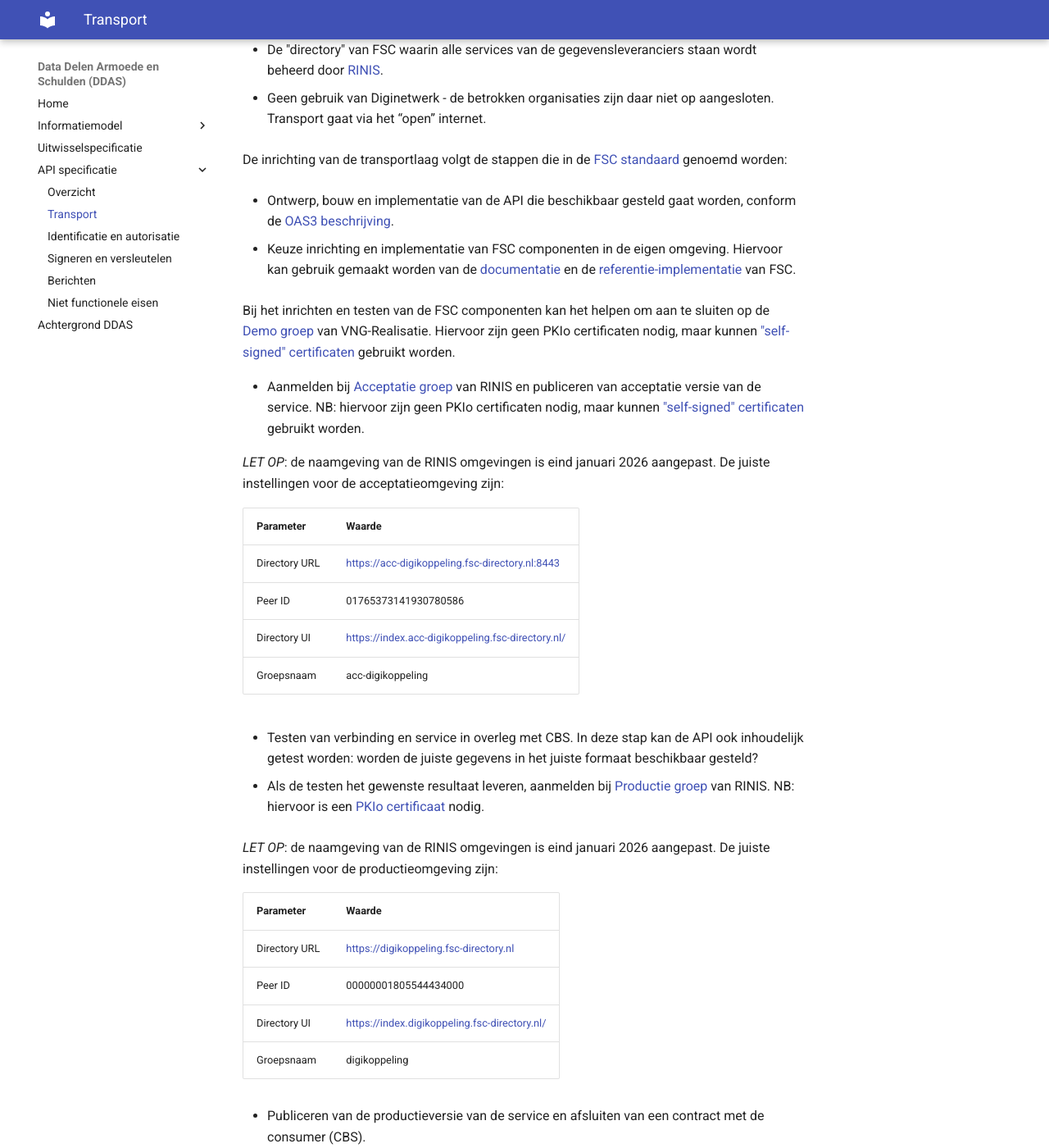
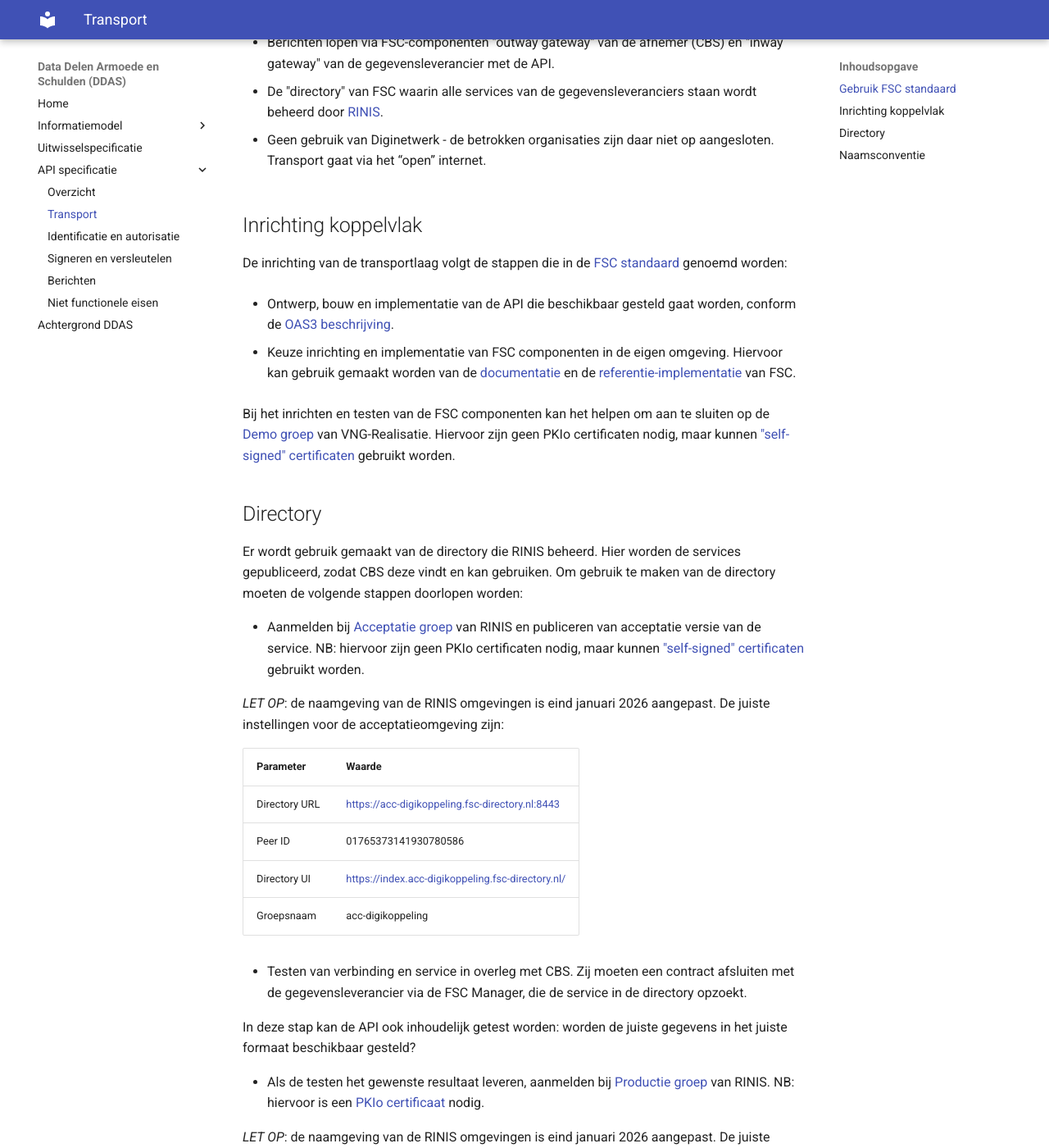
Before and after one commit to Govert-Claus/DDAS-API, an MkDocs documentation site: the page built from docs/transport.md, in a window 1280 px wide and 1400 px high, scrolled down 444 px. Shown: the whole window at 82% size. Built offline with MkDocs 1.6.1 and Material for MkDocs 9.7.7, drawn with Linux system fonts in a browser that asks for light colours; the version menu is left out; some of the changed text lies outside the part shown.

Commit message:
naamsconventie services

```diff
--- a/docs/transport.md
+++ b/docs/transport.md
@@ -1,4 +1,6 @@
 # Transportlaag
+
+## Gebruik FSC standaard
 
 Het transport van de berichten verloopt volgens de [FSC-standaard](https://fsc-standaard.nl/). De belangrijkste aspecten van deze standaard zijn:
 
@@ -14,6 +16,7 @@ Het transport van de berichten verloopt volgens de [FSC-standaard](https://fsc-s
 
 - Geen gebruik van Diginetwerk - de betrokken organisaties zijn daar niet op aangesloten. Transport gaat via het “open” internet.
 
+## Inrichting koppelvlak
 
 De inrichting van de transportlaag volgt de stappen die in de [FSC standaard](https://fsc-standaard.nl/adoptie) genoemd worden:
 
@@ -22,6 +25,11 @@ De inrichting van de transportlaag volgt de stappen die in de [FSC standaard](ht
 - Keuze inrichting en implementatie van FSC componenten in de eigen omgeving. Hiervoor kan gebruik gemaakt worden van de [documentatie]((https://docs.open-fsc.nl/introduction/)) en de [referentie-implementatie](https://gitlab.com/rinis-oss/fsc/open-fsc) van FSC.
 
   Bij het inrichten en testen van de FSC componenten kan het helpen om aan te sluiten op de [Demo groep](https://fsc-standaard.nl/groepen#demo) van VNG-Realisatie. Hiervoor zijn geen PKIo certificaten nodig, maar kunnen ["self-signed" certificaten](https://certportal.demo.open-fsc.nl/) gebruikt worden.
+
+## Directory
+
+Er wordt gebruik gemaakt van de directory die RINIS beheerd. Hier worden de services gepubliceerd, zodat CBS deze vindt en kan gebruiken.
+Om gebruik te maken van de directory moeten de volgende stappen doorlopen worden:
 
 - Aanmelden bij [Acceptatie groep](https://fsc-standaard.nl/groepen#digikoppeling-acceptatie) van RINIS en publiceren van acceptatie versie van de service. NB: hiervoor zijn geen PKIo certificaten nodig, maar kunnen ["self-signed" certificaten](https://certportal.demo.open-fsc.nl/) gebruikt worden.
 
@@ -34,7 +42,9 @@ De inrichting van de transportlaag volgt de stappen die in de [FSC standaard](ht
   | Directory UI | https://index.acc-digikoppeling.fsc-directory.nl/ |
   | Groepsnaam | acc-digikoppeling |
 
-- Testen van verbinding en service in overleg met CBS. In deze stap kan de API ook inhoudelijk getest worden: worden de juiste gegevens in het juiste formaat beschikbaar gesteld?
+- Testen van verbinding en service in overleg met CBS. Zij moeten een contract afsluiten met de gegevensleverancier via de FSC Manager, die de service in de directory opzoekt.
+
+  In deze stap kan de API ook inhoudelijk getest worden: worden de juiste gegevens in het juiste formaat beschikbaar gesteld?
 
 - Als de testen het gewenste resultaat leveren, aanmelden bij [Productie groep](https://fsc-standaard.nl/groepen#digikoppeling-productie) van RINIS. NB: hiervoor is een [PKIo certificaat](https://www.logius.nl/onze-dienstverlening/toegang/pkioverheid/pkioverheidcertificaat-aanvragen) nodig.
 
@@ -48,3 +58,11 @@ De inrichting van de transportlaag volgt de stappen die in de [FSC standaard](ht
   | Groepsnaam | digikoppeling |
 
 - Publiceren van de productieversie van de service en afsluiten van een contract met de consumer (CBS).
+
+## Naamsconventie
+
+Gebruik voor het publiceren van services een duidelijke naam, die de functie en afzender van de services bevat. De afspraak is als volgt:
+
+- Voor schuldhulpverleningsgegevens: DDAS-schuldhulpverlening-ophaal-<gegevensleverancier>-<versie>
+
+- Voor vroegsignaleringsgegevens: DDAS-vroegsignalering-ophaal-<gegevensleverancier>-<versie>
```
